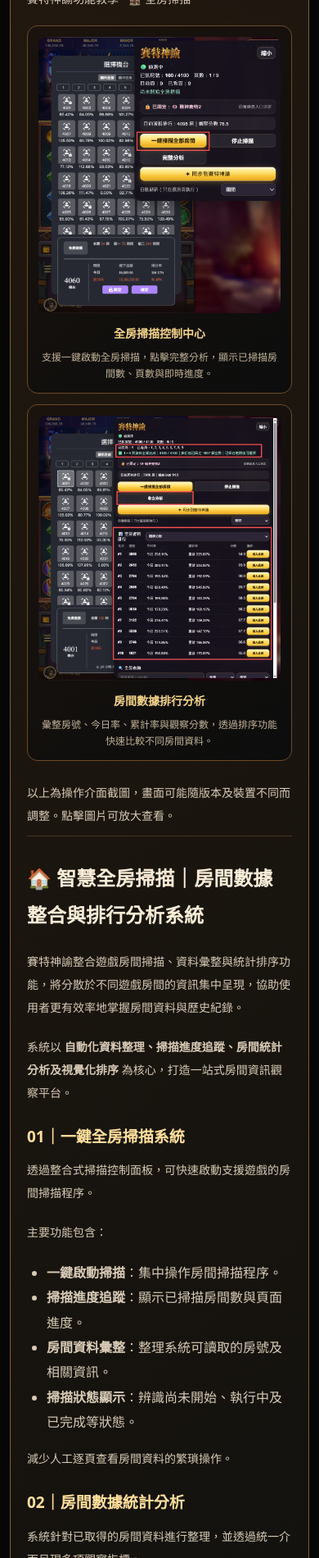
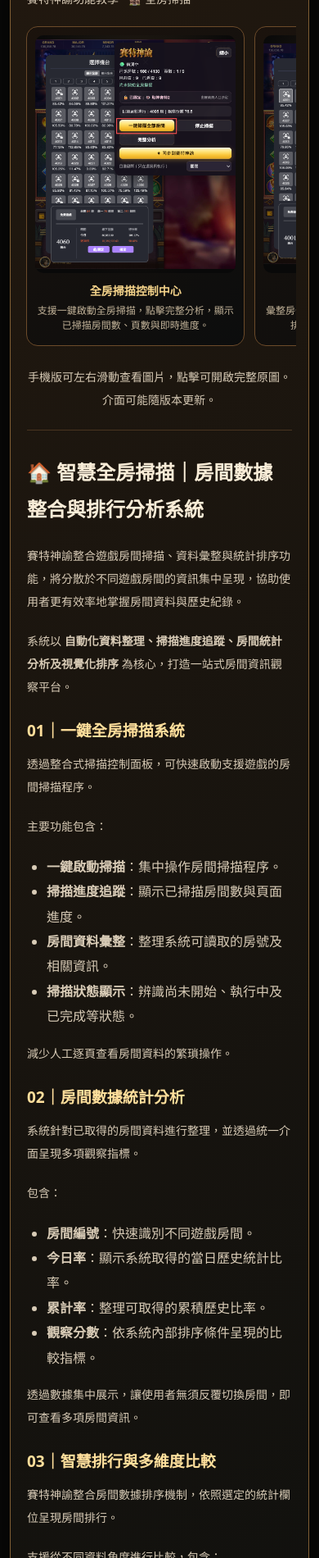
Before and after one commit to seth-oracle/seth-oracle.github.io, a Jekyll site: the page built from features/room-scan.html, in a window 390 px wide. Shown: the part 398-2298 px from the top of the page at 82% size. Built offline with Jekyll 4.4.1, drawn with Linux system fonts in a browser that asks for light colours.

Commit message:
Make mobile tutorial screenshots compact horizontal swipe cards

```diff
--- a/features/room-scan.html
+++ b/features/room-scan.html
@@ -27,6 +27,73 @@ layout: null
 .site-app-brand{display:inline-flex!important;align-items:center;gap:9px;white-space:nowrap}
 .site-app-brand-icon{display:block;width:38px;height:38px;flex:0 0 38px;object-fit:cover;border-radius:9px;border:1px solid #aa8649;box-shadow:0 2px 12px #0008}
 @media(max-width:700px){.site-app-brand-icon{width:33px;height:33px;flex-basis:33px}}
+
+/* Mobile tutorial images: compact swipeable gallery instead of full-height stacked screenshots */
+@media (max-width:650px){
+  .article{overflow:hidden}
+  .feature-gallery{
+    display:flex!important;
+    grid-template-columns:none!important;
+    flex-wrap:nowrap!important;
+    gap:12px!important;
+    overflow-x:auto!important;
+    overflow-y:hidden;
+    scroll-snap-type:x mandatory;
+    scroll-padding-inline:4px;
+    overscroll-behavior-x:contain;
+    -webkit-overflow-scrolling:touch;
+    padding:5px 4px 14px!important;
+    margin:14px -5px 10px!important;
+    scrollbar-width:none;
+    align-items:stretch;
+  }
+  .feature-gallery::-webkit-scrollbar{display:none}
+  .feature-gallery>.feature-shot{
+    display:flex;
+    flex:0 0 82%!important;
+    width:82%!important;
+    max-width:320px!important;
+    flex-direction:column;
+    min-width:0;
+    scroll-snap-align:start;
+    padding:10px 10px 14px!important;
+    border-radius:14px;
+    box-sizing:border-box;
+  }
+  .feature-gallery .feature-shot>a{
+    display:flex!important;
+    justify-content:center;
+    align-items:center;
+    width:100%;
+    height:290px!important;
+    min-height:290px;
+    max-height:290px;
+    border-radius:10px;
+    overflow:hidden;
+    background:radial-gradient(ellipse at 50% 35%,#292015,#090909 78%);
+  }
+  .feature-gallery .feature-shot img{
+    display:block;
+    width:auto!important;
+    max-width:100%!important;
+    height:100%!important;
+    max-height:100%!important;
+    object-fit:contain!important;
+    margin:auto;
+  }
+  .feature-gallery .feature-shot figcaption{
+    margin:11px 0 0!important;
+    font-size:14px!important;
+    line-height:1.5;
+  }
+  .feature-gallery .feature-shot figcaption small{
+    font-size:12px!important;
+    line-height:1.55;
+    margin-top:5px;
+  }
+  .gallery-note{margin:0 0 22px!important;text-align:center}
+}
+@media(max-width:380px){.feature-gallery .feature-shot>a{height:255px!important;min-height:255px;max-height:255px}}
 </style></head><body><header class="top"><a class="logo site-app-brand" href="../"><img class="site-app-brand-icon" src="https://xinyao-ai.github.io/xinyao-ai/icon-192.png" alt="" width="38" height="38"><span>賽特神諭</span></a><nav class="nav"><a href="../">官方首頁</a><a href="../guides/">攻略中心</a><a href="../assistant/">神諭助手</a></nav></header><div class="masthead"><div class="eyebrow">SETH ORACLE · FEATURE GUIDE 01</div><h1>{{ feature.title | escape }}</h1><p>{{ feature.description | escape }}</p></div><main class="wrap"><article class="article"><p class="intro">賽特神諭功能教學 · {{ feature.title | escape }}</p>
 {% assign yt_link = feature.youtube_url | default: '' %}
 {% assign mp4_uploaded = feature.mp4_file | default: '' %}
@@ -54,7 +121,7 @@ layout: null
    <a href="{{ feature.image2 | relative_url }}" target="_blank" rel="noopener noreferrer" aria-label="查看第二張教學圖片"><img src="{{ feature.image2 | relative_url }}" alt="{{ feature.image2_caption | escape }}" loading="lazy"></a>
    <figcaption>{{ feature.image2_caption | escape }}<small>{{ feature.image2_description | escape }}</small></figcaption>
  </figure>{% endif %}
- </div><p class="gallery-note">以上為操作介面截圖，畫面可能隨版本及裝置不同而調整。點擊圖片可放大查看。</p><div class="feature-prose">{{ feature.content | markdownify }}</div><div class="tip">提醒：功能可用性依遊戲、裝置及當前版本而異；觀察與統計資訊不保證任何遊戲結果或獲利。</div><div class="tools"><a class="btn" href="../#download">下載賽特神諭</a><a class="btn ghost" href="https://lin.ee/sAuklWr" target="_blank" rel="noopener noreferrer">官方 LINE 客服</a></div></article><nav class="pager" aria-label="功能教學導覽"><a href="../#features">← 返回核心功能</a><a href="board-monitor.html">盤面監測 →</a></nav></main><footer>© 2026 賽特神諭 · 功能與數據僅供參考</footer><script>
+ </div><p class="gallery-note">手機版可左右滑動查看圖片，點擊可開啟完整原圖。介面可能隨版本更新。</p><div class="feature-prose">{{ feature.content | markdownify }}</div><div class="tip">提醒：功能可用性依遊戲、裝置及當前版本而異；觀察與統計資訊不保證任何遊戲結果或獲利。</div><div class="tools"><a class="btn" href="../#download">下載賽特神諭</a><a class="btn ghost" href="https://lin.ee/sAuklWr" target="_blank" rel="noopener noreferrer">官方 LINE 客服</a></div></article><nav class="pager" aria-label="功能教學導覽"><a href="../#features">← 返回核心功能</a><a href="board-monitor.html">盤面監測 →</a></nav></main><footer>© 2026 賽特神諭 · 功能與數據僅供參考</footer><script>
 (function(){
   function youtubeId(value){
     try{
```
